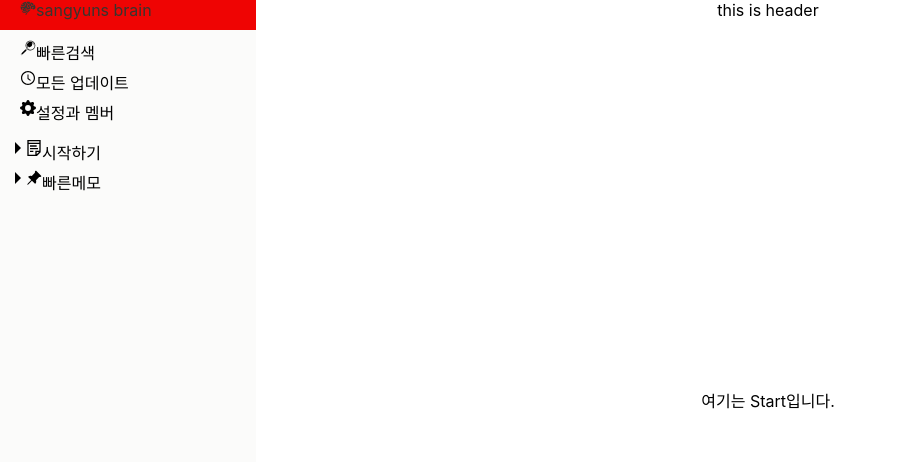
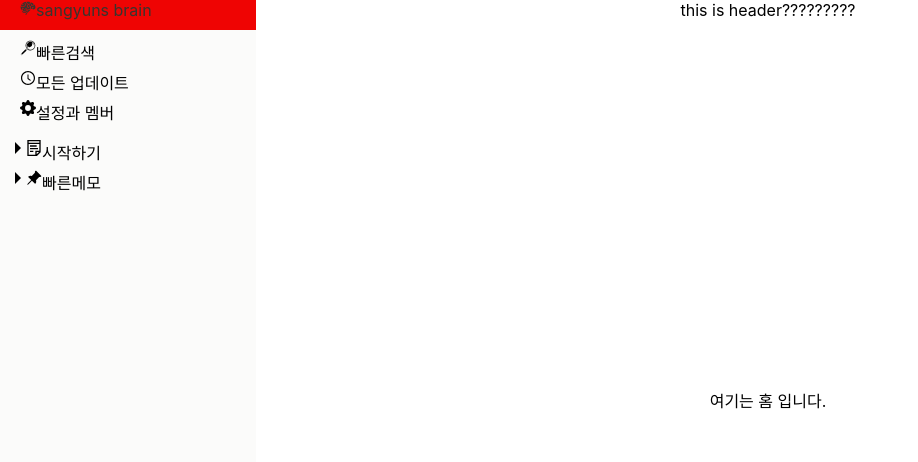
Before and after one commit to falconlee236/Clone_Notion_by_React, a React (Create React App) app: page /start in a window 1280 px wide. Shown: the top 462 px of the page, without its empty margins (0-918 px from the left). Built offline with nearby package versions, Linux system fonts and the light colour scheme.

Commit message:
new func

```diff
--- a/src/Layout/Contents.js
+++ b/src/Layout/Contents.js
@@ -1,8 +1,6 @@
 import React from 'react';
 import Sidebar from './Sidebar';
-import Header from './Header';
 import styled from 'styled-components';
-import Footer from './Footer';
 import { Routes, Route } from 'react-router-dom';
 import Home from '../component/Home';
 import Start from '../component/Start';
@@ -30,12 +28,10 @@ function Contents(){
             <Contentstyle>
                 <Sidebar height="100vh"/>
                 <Main>
-                    <Header color="white"/>
                     <Routes>
                         <Route path="/" element={<Home/>}/>
                         <Route path='/start' element={<Start/>}/>
                     </Routes>
-                    <Footer />
                 </Main>
             </Contentstyle>
         </div>
--- a/src/Layout/Header.js
+++ b/src/Layout/Header.js
@@ -6,10 +6,14 @@ const Headerstyle = styled.div`
     margin-bottom: ${props => props.margin || "0px"};
 `;
 
+const Temp = styled.div`
+    color: "blue";
+`;
+
 function Header({margin, color, children}){
     return (
         <Headerstyle color={color} margin={margin}>
-            {children ? children : "this is header"}
+            {children ? children : <Temp>this is header?????????</Temp>}
         </Headerstyle>
     )
 }
--- a/src/component/Home.js
+++ b/src/component/Home.js
@@ -1,10 +1,14 @@
 import React from "react";
+import Header from "../Layout/Header";
+import Footer from "../Layout/Footer";
 
 function Home(){
     return (
-        <div>
-            여기는 홈 입니다.
-        </div>
+        <>
+            <Header color="white"/>
+            여기는 시작 입니다.
+            <Footer />
+        </>
     )
 };
 
--- a/src/component/Start.js
+++ b/src/component/Start.js
@@ -1,10 +1,14 @@
 import React from "react";
+import Header from "../Layout/Header";
+import Footer from "../Layout/Footer";
 
 function Start(){
     return (
-        <div>
-            여기는 Start입니다.
-        </div>
+        <>
+            <Header color="white"/>
+            여기는 홈 입니다.
+            <Footer />
+        </>
     )
 };
 
```
